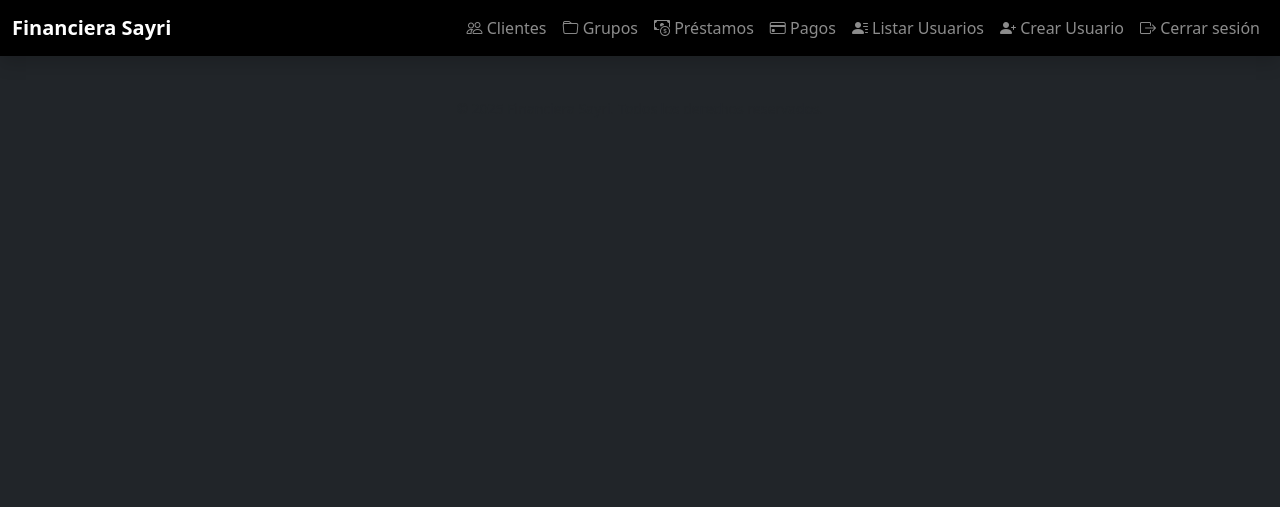
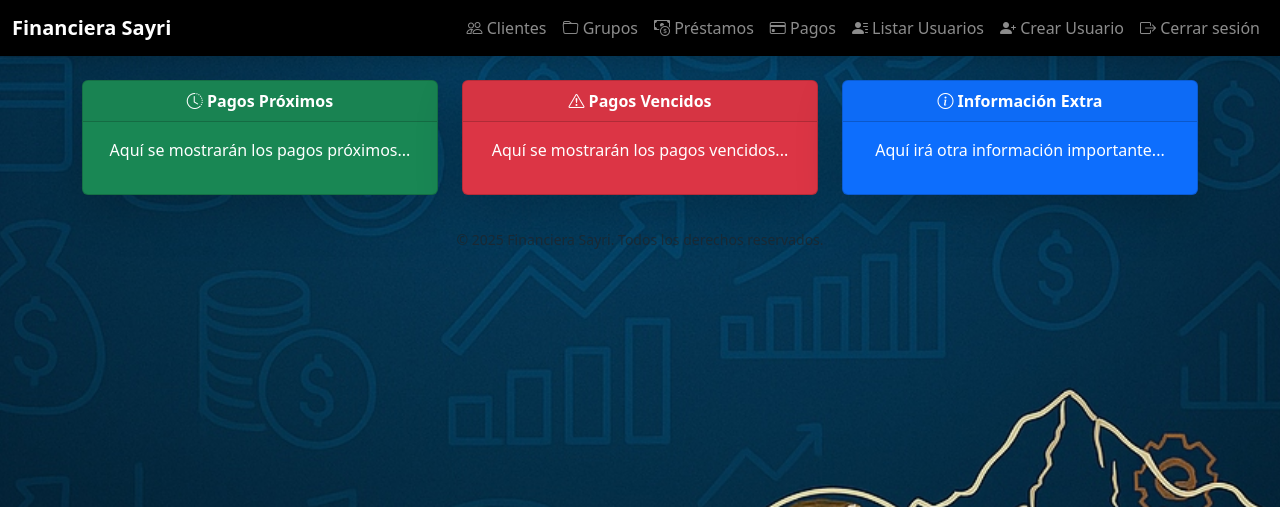
Before and after one commit to LuisD-coder/sayri, a Flask app: page / in a window 1280 px wide. Shown: the top 507 px of the page. Run offline with Flask 3, Linux system fonts and the light colour scheme; a user stored in the database is signed in.

Commit message:
finalizacion de los contratos y fondo de pantalla

```diff
--- /dev/null
+++ b/static/styles.css
@@ -0,0 +1,5 @@
+body {
+    background: url('/static/images/fondo.jpg') no-repeat center center fixed;
+    background-size: cover;
+    color: white;
+}
--- a/templates/base.html
+++ b/templates/base.html
@@ -72,7 +72,45 @@
 
 
     <main class="container mt-4">
-        {% block content %}{% endblock %}
+        {% block content %}
+        <div class="row">
+            <!-- Pagos Próximos -->
+            <div class="col-md-4">
+                <div class="card shadow-lg bg-success text-white mb-3">
+                    <div class="card-header text-center fw-bold">
+                        <i class="bi bi-clock-history"></i> Pagos Próximos
+                    </div>
+                    <div class="card-body text-center">
+                        <p>Aquí se mostrarán los pagos próximos...</p>
+                    </div>
+                </div>
+            </div>
+
+            <!-- Pagos Vencidos -->
+            <div class="col-md-4">
+                <div class="card shadow-lg bg-danger text-white mb-3">
+                    <div class="card-header text-center fw-bold">
+                        <i class="bi bi-exclamation-triangle"></i> Pagos Vencidos
+                    </div>
+                    <div class="card-body text-center">
+                        <p>Aquí se mostrarán los pagos vencidos...</p>
+                    </div>
+                </div>
+            </div>
+
+            <!-- Información Extra -->
+            <div class="col-md-4">
+                <div class="card shadow-lg bg-primary text-white mb-3">
+                    <div class="card-header text-center fw-bold">
+                        <i class="bi bi-info-circle"></i> Información Extra
+                    </div>
+                    <div class="card-body text-center">
+                        <p>Aquí irá otra información importante...</p>
+                    </div>
+                </div>
+            </div>
+        </div>
+        {% endblock %}
     </main>
 
     <footer class="text-center text-muted py-3">
```
Also changed, not shown: templates/prestamos_grupales/asignar_prestamos_individuales.html (+23 -4 lines), database/sayri.db, static/images/fondo.jpg (added), static/images/fondo.png (added), 1 other file.
